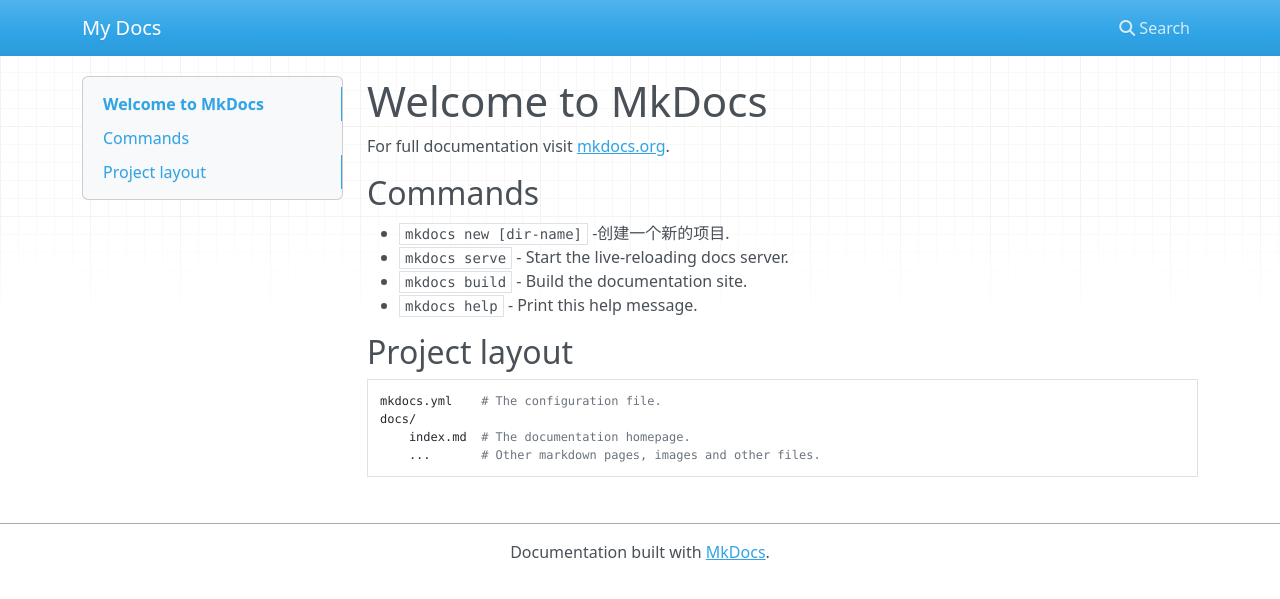
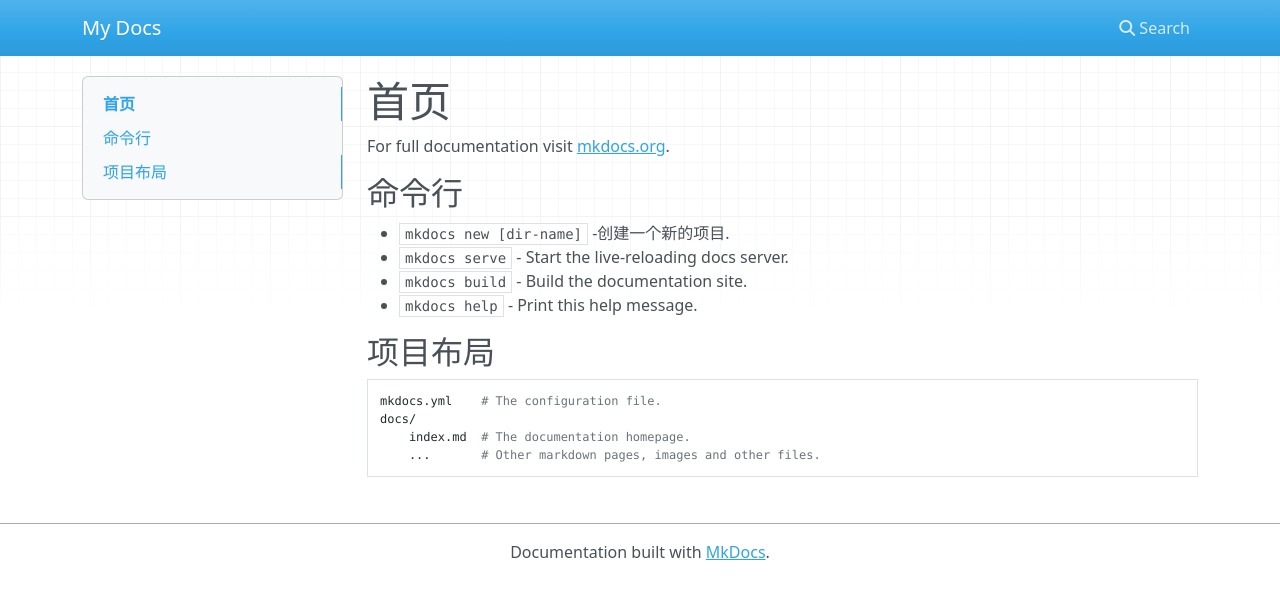
Before and after one commit to victor24680/victorDocs, an MkDocs documentation site: the page built from docs/index.md, in a window 1280 px wide. Shown: the top 599 px of the page. Built offline with MkDocs 1.6.1, drawn with Linux system fonts in a browser that asks for light colours; nearby versions of some CDN libraries.

Commit message:
修改标题

```diff
--- a/docs/index.md
+++ b/docs/index.md
@@ -1,15 +1,15 @@
-# Welcome to MkDocs
+# 首页
 
 For full documentation visit [mkdocs.org](https://mkdocs.org).
 
-## Commands
+## 命令行
 
 * `mkdocs new [dir-name]` -创建一个新的项目.
 * `mkdocs serve` - Start the live-reloading docs server.
 * `mkdocs build` - Build the documentation site.
 * `mkdocs help` - Print this help message.
 
-## Project layout
+## 项目布局
 
     mkdocs.yml    # The configuration file.
     docs/
```
